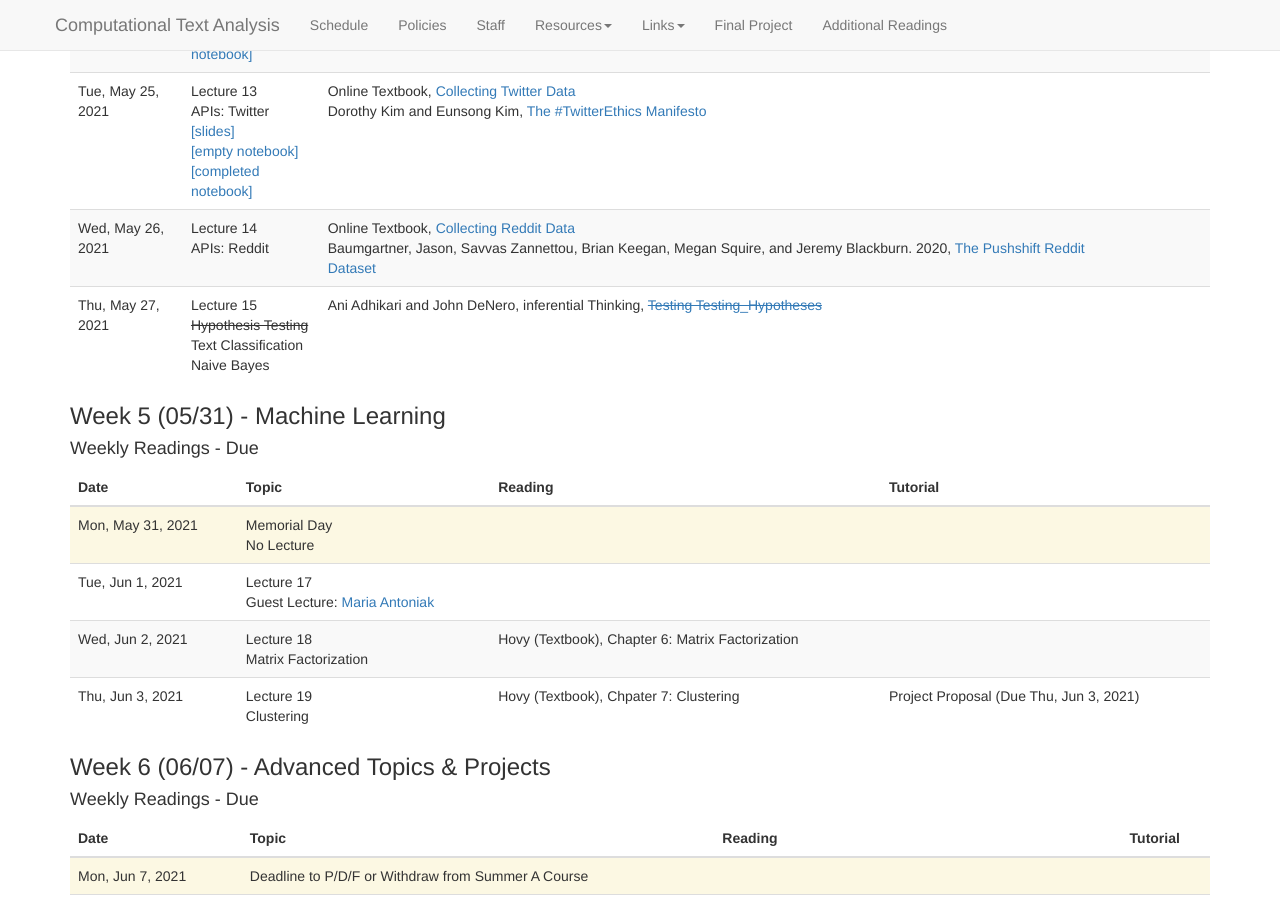
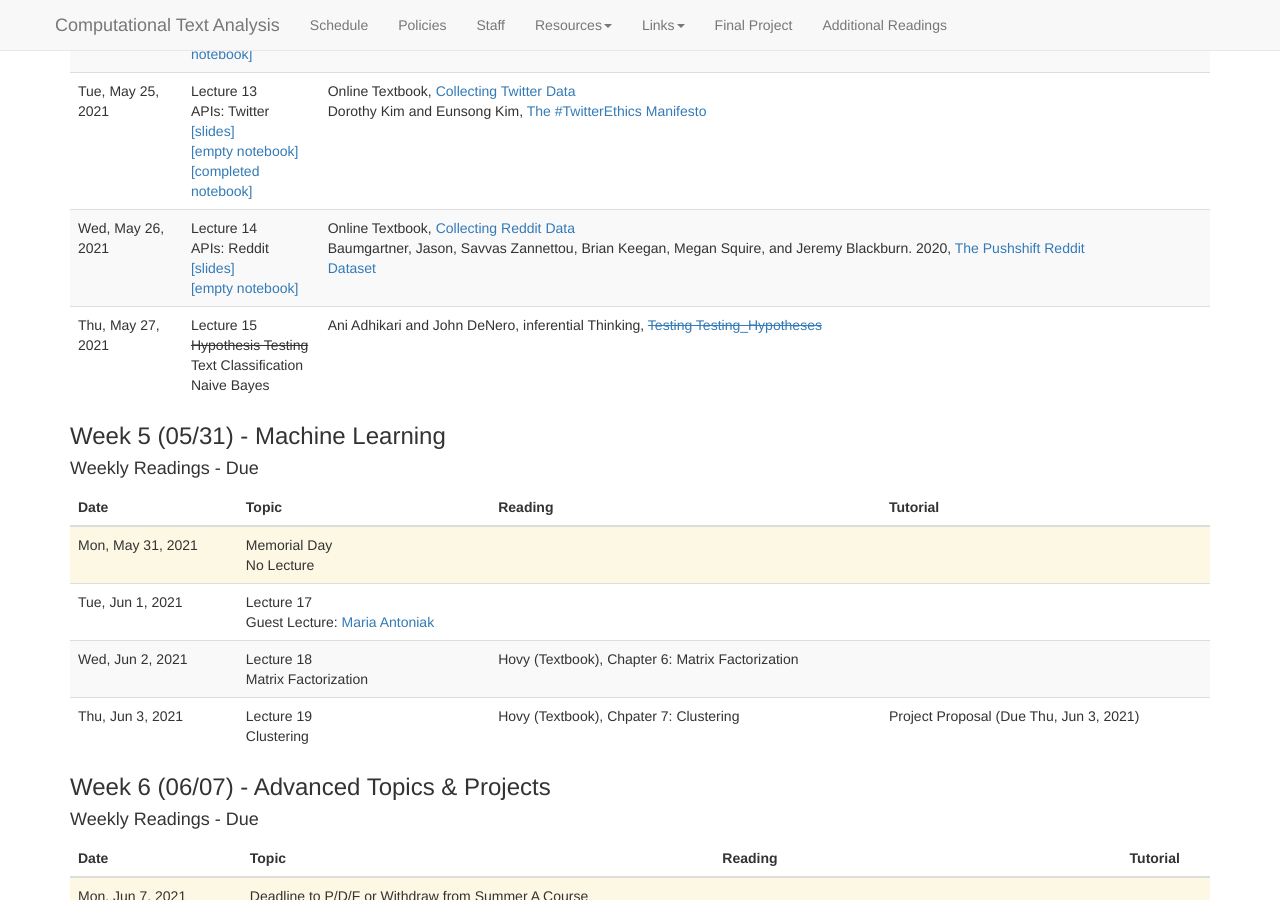
Before and after one commit to BC-COMS-2710/BC-COMS-2710.github.io, a Jekyll site: the page built from schedule.md, in a window 1280 px wide and 900 px high, scrolled down 2424 px. Built offline with Jekyll 4.4.1, drawn with Linux system fonts in a browser that asks for light colours; nearby versions of some CDN libraries.

Commit message:
schedule: lectuer 14

```diff
--- a/_data/schedule.yaml
+++ b/_data/schedule.yaml
@@ -325,6 +325,8 @@
     -
       date: 2021-05-26
       title: "Lecture 14 <br> APIs: Reddit"
+      slides: slides/14-apis-reddit.pdf
+      notebook: https://coms2710.columbiajupyter2.org/hub/user-redirect/git-pull?repo=https%3A%2F%2Fgithub.com%2FBC-COMS-2710%2Fsummer21-material&urlpath=lab%2Ftree%2Fsummer21-material%2Fdemo%2FDemo14.ipynb&branch=master
       readings:
         -
           url: https://melaniewalsh.github.io/Intro-Cultural-Analytics/Data-Collection/Reddit-Data-Collection-With-PSAW.html
```
Also changed, not shown: 1 other file.
